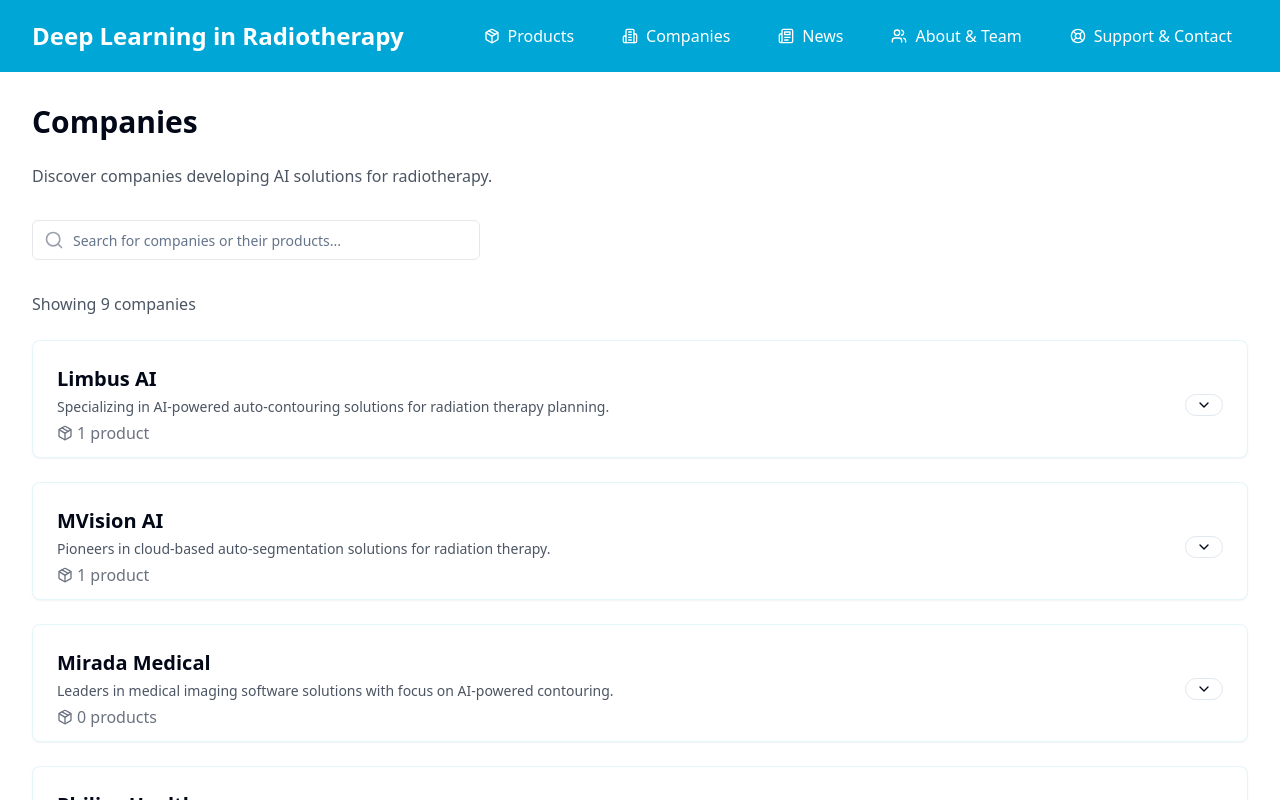
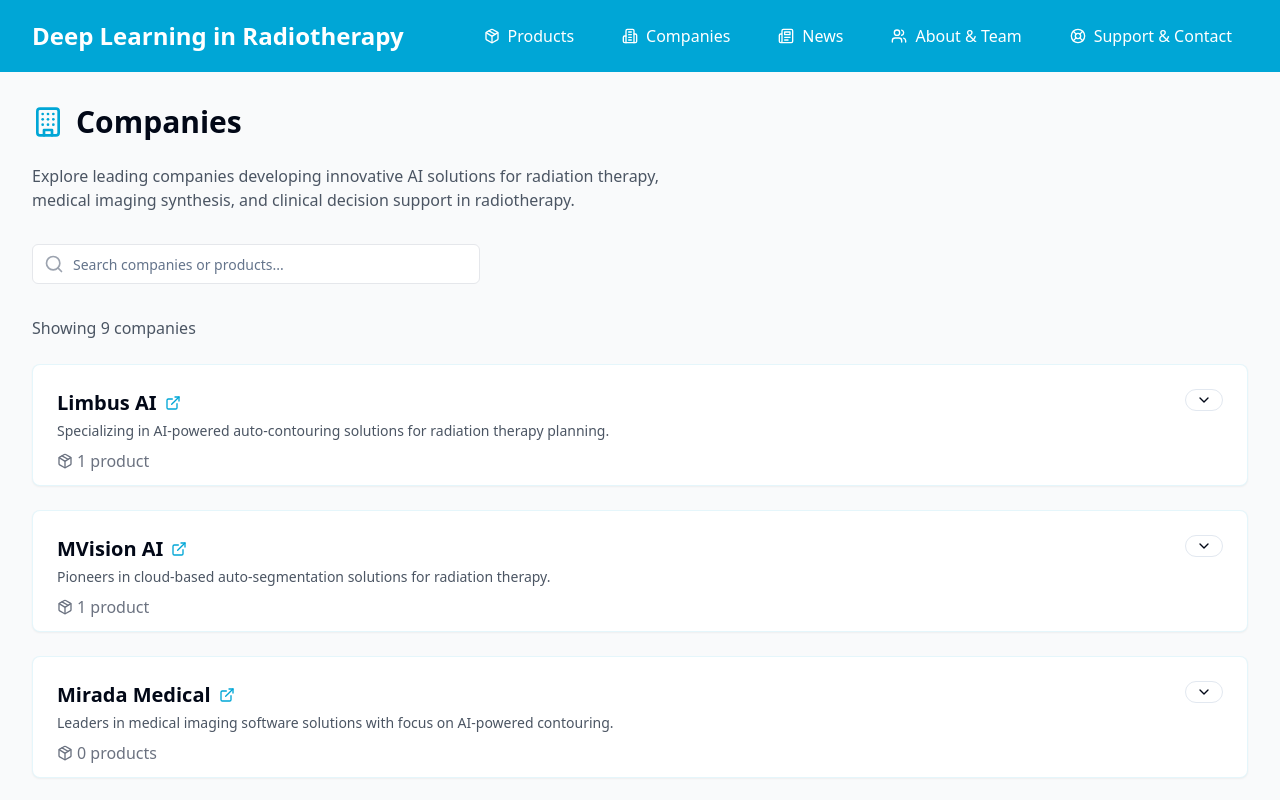
Before and after one commit to DLinRT-eu/website, a React (Vite) app: page /companies in a window 1280 px wide. Shown: the top 800 px of the page. Built offline with nearby package versions, Linux system fonts and the light colour scheme.

Commit message:
Update companies page
Update the companies displayed on the companies page.

```diff
--- a/src/components/CompanyCard.tsx
+++ b/src/components/CompanyCard.tsx
@@ -2,36 +2,54 @@
 import React, { useState } from 'react';
 import { Card, CardHeader, CardContent, CardFooter } from "@/components/ui/card";
 import { Badge } from "@/components/ui/badge";
-import { Package, ChevronDown, ChevronUp } from 'lucide-react';
+import { Package, ChevronDown, ChevronUp, ExternalLink } from 'lucide-react';
 import { Product } from '@/types/product';
 import ProductCard from './ProductCard';
 
 interface CompanyCardProps {
   name: string;
   description: string;
+  website?: string;
   products: Product[];
 }
 
-const CompanyCard = ({ name, description, products }: CompanyCardProps) => {
+const CompanyCard = ({ name, description, website, products }: CompanyCardProps) => {
   const [expanded, setExpanded] = useState(false);
 
   const toggleExpanded = () => setExpanded(!expanded);
 
   return (
     <Card className="mb-4 w-full border-[#00A6D6]/10 hover:shadow-md transition-shadow">
-      <CardHeader className="pb-3 cursor-pointer" onClick={toggleExpanded}>
-        <div className="flex justify-between items-center">
-          <div>
-            <h3 className="text-xl font-bold">{name}</h3>
-            <p className="text-gray-600 mt-1 text-sm">{description}</p>
-            <div className="flex items-center mt-1 text-gray-500">
+      <CardHeader className="pb-3">
+        <div className="flex justify-between items-start">
+          <div className="flex-1">
+            <div className="flex items-center gap-2 mb-1">
+              <h3 className="text-xl font-bold">{name}</h3>
+              {website && (
+                <a
+                  href={website}
+                  target="_blank"
+                  rel="noopener noreferrer"
+                  className="text-[#00A6D6] hover:text-[#00A6D6]/80"
+                >
+                  <ExternalLink className="h-4 w-4" />
+                </a>
+              )}
+            </div>
+            <p className="text-gray-600 text-sm">{description}</p>
+            <div className="flex items-center mt-2 text-gray-500">
               <Package className="w-4 h-4 mr-1" />
               <span>{products.length} product{products.length !== 1 ? 's' : ''}</span>
             </div>
           </div>
-          <Badge variant="outline" className="flex items-center">
-            {expanded ? <ChevronUp className="h-4 w-4" /> : <ChevronDown className="h-4 w-4" />}
-          </Badge>
+          <button
+            onClick={toggleExpanded}
+            className="ml-4"
+          >
+            <Badge variant="outline" className="flex items-center cursor-pointer">
+              {expanded ? <ChevronUp className="h-4 w-4" /> : <ChevronDown className="h-4 w-4" />}
+            </Badge>
+          </button>
         </div>
       </CardHeader>
 
--- a/src/pages/Companies.tsx
+++ b/src/pages/Companies.tsx
@@ -1,7 +1,7 @@
 
 import React, { useState, useMemo } from 'react';
 import { Input } from '@/components/ui/input';
-import { Search } from 'lucide-react';
+import { Search, Building } from 'lucide-react';
 import CompanyCard from '@/components/CompanyCard';
 import dataService from '@/services/DataService';
 
@@ -13,7 +13,7 @@ const Companies = () => {
     return dataService.getAllCompanies().map(company => ({
       ...company,
       products: dataService.getProductsByCompany(company.id),
-      productCount: company.productIds.length
+      productCount: dataService.getProductsByCompany(company.id).length
     }));
   }, []);
 
@@ -33,18 +33,22 @@ const Companies = () => {
   }, [companies, searchQuery]);
 
   return (
-    <div className="min-h-screen bg-white">
+    <div className="min-h-screen bg-gray-50">
       <main className="max-w-7xl mx-auto px-4 md:px-8 py-8">
-        <h1 className="text-3xl font-bold mb-6">Companies</h1>
-        <p className="text-gray-600 mb-8">
-          Discover companies developing AI solutions for radiotherapy.
+        <div className="flex items-center gap-3 mb-6">
+          <Building className="h-8 w-8 text-[#00A6D6]" />
+          <h1 className="text-3xl font-bold">Companies</h1>
+        </div>
+
+        <p className="text-gray-600 mb-8 max-w-2xl">
+          Explore leading companies developing innovative AI solutions for radiation therapy, medical imaging synthesis, and clinical decision support in radiotherapy.
         </p>
 
         {/* Search input */}
         <div className="relative max-w-md mb-8">
           <Search className="absolute left-3 top-2.5 h-5 w-5 text-gray-400" />
           <Input
-            placeholder="Search for companies or their products..."
+            placeholder="Search companies or products..."
             className="pl-10 bg-white border-gray-200"
             value={searchQuery}
             onChange={(e) => setSearchQuery(e.target.value)}
@@ -64,6 +68,7 @@ const Companies = () => {
             <CompanyCard
               key={company.id}
               name={company.name}
+              website={company.website}
               products={company.products}
               description={company.description}
             />
```
